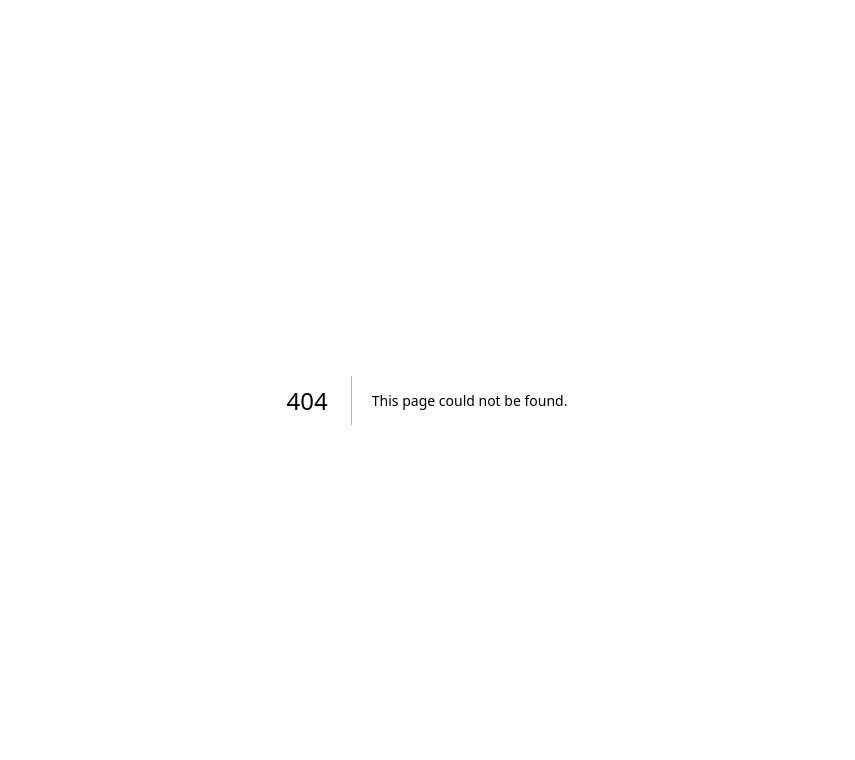
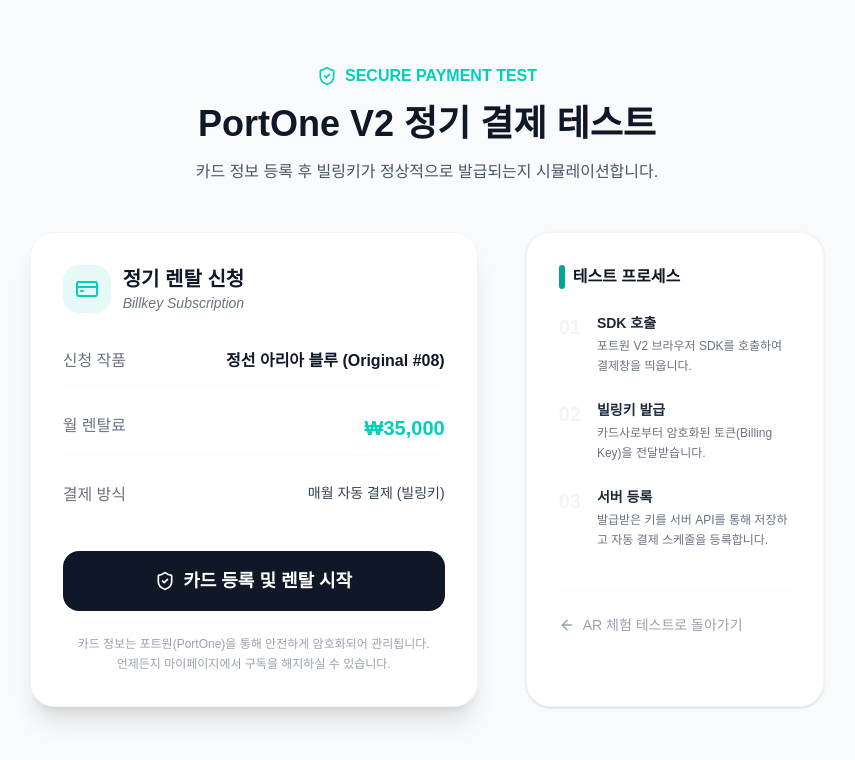
Before and after one commit to hpeerage/artlink, a Next.js app: page /payment in a window 1280 px wide. Before the commit this address had no page. Shown: the top 760 px of the page, without its empty margins (213-1068 px from the left). Built offline with nearby package versions, Linux system fonts and the light colour scheme; no server answers; a web font is replaced by a local one.

Commit message:
fix: move AR and Payment to root routes and resolve 404 errors

```diff
--- a/src/app/page.tsx
+++ b/src/app/page.tsx
@@ -78,7 +78,7 @@
                   <ArrowRight className="h-6 w-6" />
                 </Link>
                 <Link
-                  href="/test/ar"
+                  href="/ar"
                   className="inline-flex items-center gap-3 rounded-[2rem] bg-gray-50 border border-gray-100 px-10 py-5 text-lg font-black text-gray-900 transition-all hover:bg-white hover:border-primary/30"
                 >
                   AR 체험기술 보기
--- a/src/app/test/payment/page.tsx
+++ b/src/app/payment/page.tsx
@@ -101,7 +101,7 @@
             </ul>
 
             <div className="mt-10 pt-6 border-t border-gray-50">
-              <Link href="/test/ar" className="text-sm text-gray-400 flex items-center gap-2 hover:text-primary transition-colors">
+              <Link href="/ar" className="text-sm text-gray-400 flex items-center gap-2 hover:text-primary transition-colors">
                 <ArrowLeft className="h-4 w-4" />
                 AR 체험 테스트로 돌아가기
               </Link>
```
Also changed, not shown: src/app/ar/page.tsx (renamed from src/app/test/ar/page.tsx).
